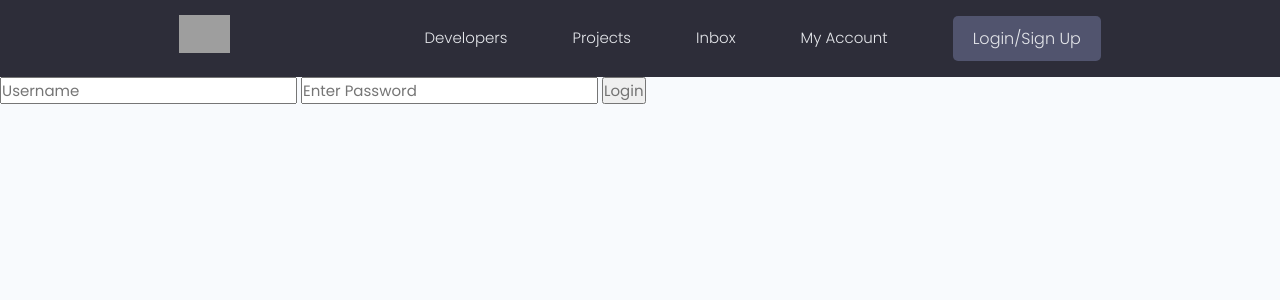
After one commit to JamesOkemwa/devsearch_django, a Django app: page /login/ in a window 1280 px wide. The commit adds this page. Shown: the top 300 px of the page. Run offline with Django 4.2, Linux system fonts and the light colour scheme; some libraries are stand-ins or nearby versions; grey boxes are pictures that could not be loaded.

Commit message:
User login, logout and flash messages

```diff
--- a/projects/views.py
+++ b/projects/views.py
@@ -1,5 +1,6 @@
 from django.shortcuts import render, redirect
 from django.http import HttpResponse
+from django.contrib.auth.decorators import login_required
 from .models import Project
 from .forms import ProjectForm
 
@@ -14,6 +15,7 @@ def project(request,pk):
     projectObj = Project.objects.get(id=pk)
     return render(request, 'projects/single-project.html', {'project': projectObj})
 
+@login_required(login_url="login")
 def createProject(request):
     form = ProjectForm()
 
@@ -26,6 +28,7 @@ def createProject(request):
     context={'form': form}
     return render(request, "projects/project_form.html", context)
 
+@login_required(login_url="login")
 def updateProject(request, pk):
     # get the project to be updated
     project = Project.objects.get(id=pk)
@@ -41,6 +44,7 @@ def updateProject(request, pk):
     context={'form': form}
     return render(request, "projects/project_form.html", context)
 
+@login_required(login_url="login")
 def deleteProject(request, pk):
     project = Project.objects.get(id=pk)
 
--- a/templates/main.html
+++ b/templates/main.html
@@ -21,6 +21,14 @@
 
         {% include 'navbar.html' %}
 
+        {% if messages %}
+        <ul class="messages">
+            {% for message in messages %}
+            <li{% if message.tags %} class="{{ message.tags }}"{% endif %}>{{ message }}</li>
+            {% endfor %}
+        </ul>
+        {% endif %}
+
         {% block content %}
 
         {% endblock content %}
--- a/templates/navbar.html
+++ b/templates/navbar.html
@@ -17,8 +17,14 @@
           <li class="header__menuItem"><a href="{% url 'projects' %}">Projects</a></li>
           <li class="header__menuItem"><a href="">Inbox</a></li>
           <li class="header__menuItem"><a href="">My Account</a></li>
+
+          {% if request.user.is_authenticated %}
           <li class="header__menuItem"><a href="{% url 'create-project' %}" class="btn btn--sub">Add Projects</a></li>
-          <li class="header__menuItem"><a href="" class="btn btn--sub">Login/Sign Up</a></li>
+          <li class="header__menuItem"><a href="{% url 'logout' %}" class="btn btn--sub">Logout</a></li>
+          {% else %}
+          <li class="header__menuItem"><a href="{% url 'login' %}" class="btn btn--sub">Login/Sign Up</a></li>
+          {% endif %}
+
         </ul>
       </nav>
     </div>
--- /dev/null
+++ b/users/templates/users/login_register.html
@@ -0,0 +1,12 @@
+{% extends 'main.html' %}
+
+{% block content %}
+
+<form action="{% url 'login' %}" method="POST" >
+    {% csrf_token %}
+    <input type="text" name="username" placeholder="Username" />
+    <input type="password" name="password" placeholder="Enter Password" />
+    <input type="submit" value="Login" />
+</form>
+
+{% endblock content %}
--- a/users/urls.py
+++ b/users/urls.py
@@ -2,6 +2,10 @@ from django.urls import path
 from . import views
 
 urlpatterns = [
+    path('login/', views.loginUser, name="login"),
+    path('logout/', views.logoutUser, name="logout"),
+
+
     path('', views.profiles, name="profiles"),
     path('profile/<str:pk>/', views.userProfile, name="user-profile"),
 ]
--- a/users/views.py
+++ b/users/views.py
@@ -1,7 +1,44 @@
-from django.shortcuts import render
+from django.shortcuts import render, redirect
+from django.contrib.auth import login, authenticate, logout
+from django.contrib.auth.decorators import login_required
+from django.contrib import messages
+from django.contrib.auth.models import User
 from .models import Profile
 
 # Create your views here.
+
+def loginUser(request):
+
+    # restrict logged in user from seeing login page
+    if request.user.is_authenticated:
+        return redirect('profiles')
+
+    if request.method == "POST":
+        username = request.POST['username']
+        password = request.POST['password']
+
+        try:
+            user = User.objects.get(username=username)
+        except:
+            messages.error(request, 'Username does not exist')
+
+        user = authenticate(request, username=username, password=password) # queries the db. returns the user instance if the credentiials match. Else return None
+
+        if user is not None:
+            login(request, user) # creates a session for the user in the database
+            return redirect('profiles')
+        else:
+            messages.error(request, 'Username or password is incorrect')
+
+
+    return render(request, 'users/login_register.html')
+
+def logoutUser(request):
+    logout(request)
+    messages.error(request, 'User was logged out')
+    return redirect('login')
+
+
 def profiles(request):
     profiles = Profile.objects.all()
     context = {'profiles': profiles}
```
